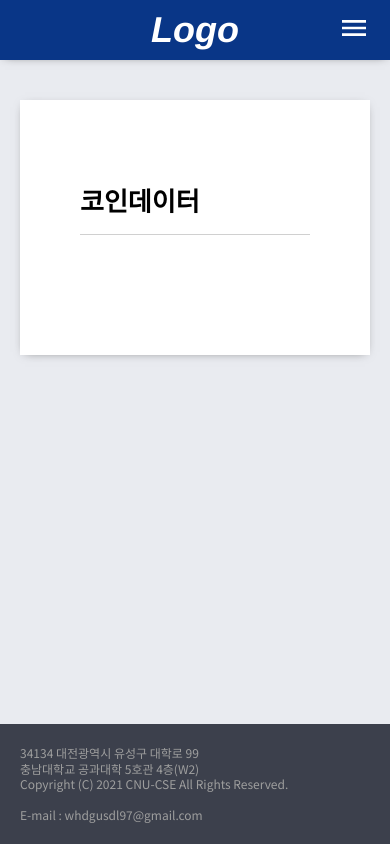
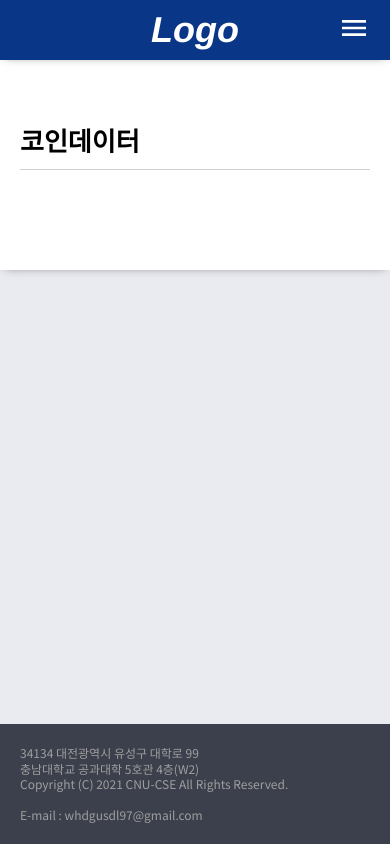
Before and after one commit to whdgusdl48/CoinPrediction-Contest, a React (Create React App) app in the folder front-end/: page /coin in a window 390 px wide. Built offline with nearby package versions, Linux system fonts and the light colour scheme.

Commit message:
반응형 수정

```diff
--- a/front-end/src/Components/Content.js
+++ b/front-end/src/Components/Content.js
@@ -4,6 +4,13 @@ import styled from "styled-components";
 
 const Main = styled.div`
     padding: 40px 0px;
+
+    @media only screen and (max-width: 800px) {
+        padding: 0;
+        & > .inner {
+            padding: 0;
+        }
+    }
 `;
 
 const Content = styled.div`
@@ -14,9 +21,13 @@ const Content = styled.div`
     & > h1 {
         font-size: 26px;
         font-weight: 600;
-        padding-bottom: 15px;
+        padding-bottom: 10px;
         border-bottom: 1.5px solid #d0d0d0;
         margin-bottom: 40px;
+    }
+
+    @media only screen and (max-width: 800px) {
+        padding: 60px 20px;
     }
 `;
 
```
